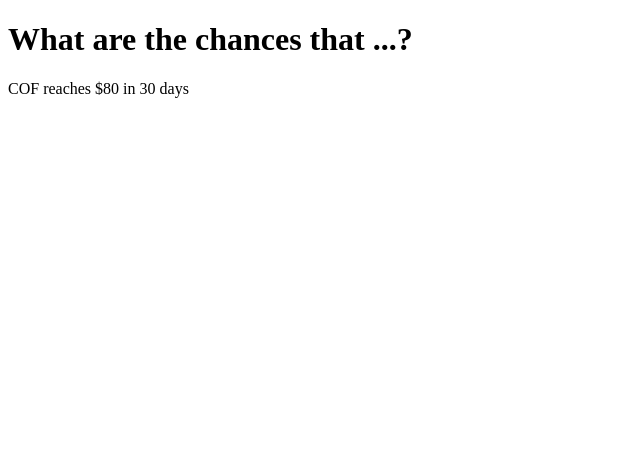
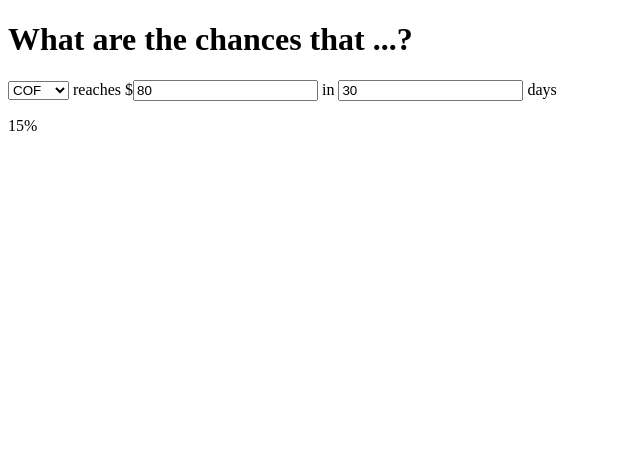
Before and after one commit to rashanjibowu/bellcurve, an Electron app: page main.html in a window 800 px wide. Shown: the whole page, without its empty margins (0-640 px from the left). Drawn offline with nearby package versions, Linux system fonts and the light colour scheme.

Commit message:
Adding proper form elements for UI

```diff
--- a/main.html
+++ b/main.html
@@ -6,8 +6,13 @@
 <body>
     <h1>What are the chances that ...?</h1>
     <div>
-        <span id="ticker">COF</span> reaches $<span id="targetPrice">80</span> in <span id="days">30</span> days
+        <select id='ticker' name='ticker'>
+            <option value='COF' selected>COF</option>
+            <option value='MS'>MS</option>
+            <option value='CSCO'>CSCO</option>
+        </select> reaches $<input id='targetPrice' type='number' name='targetPrice' value='80' placeholder='80' min='1' step='0.25' /> in <input id='days' type='number' value='30' placeholder='30' min='1' /> days
     </div>
+    <p id='chance'>15%</p>
     <svg width = '400', height = '300'></svg>
     <script src="renderer.js"></script>
 </body>
```
